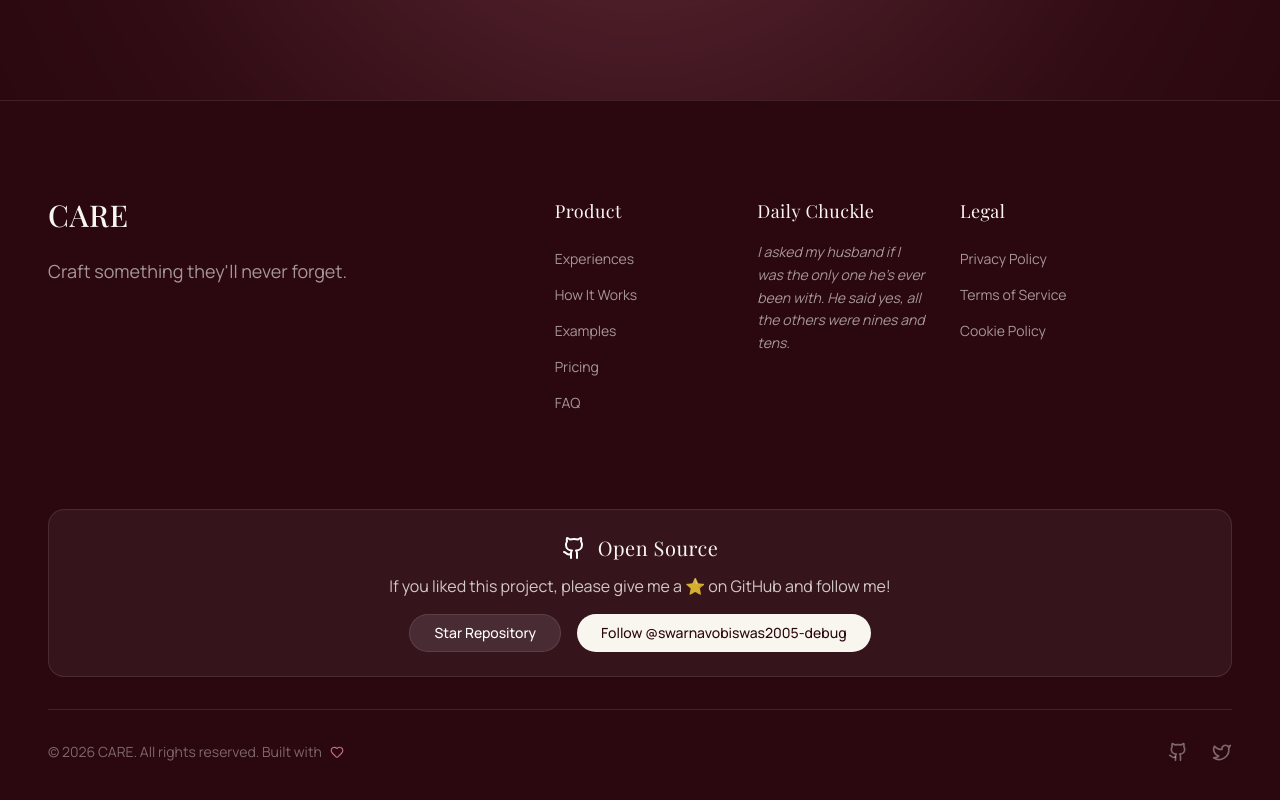
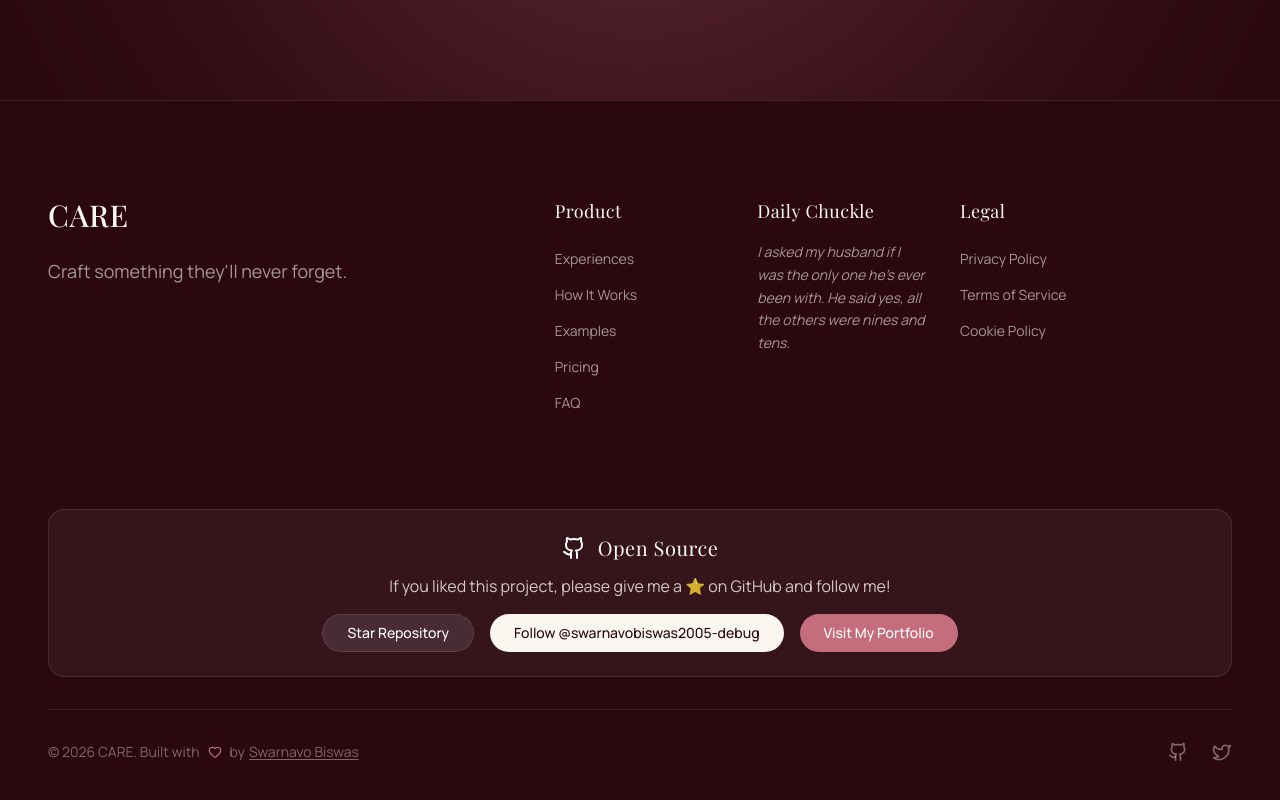
Before and after one commit to swarnavobiswas2005-debug/care, a Next.js app: page / in a window 1280 px wide. Shown: the part 4824-5624 px from the top of the page. Built offline with nearby package versions, Linux system fonts and the light colour scheme; no server answers.

Commit message:
Add portfolio links to footer

```diff
--- a/src/components/Footer.tsx
+++ b/src/components/Footer.tsx
@@ -65,19 +65,22 @@ export function Footer() {
         <p className="text-primary-ivory/80 font-sans mb-4">
           If you liked this project, please give me a ⭐ on GitHub and follow me!
         </p>
-        <div className="flex gap-4">
+        <div className="flex flex-wrap justify-center gap-4">
           <a href="https://github.com/swarnavobiswas2005-debug/care" target="_blank" rel="noopener noreferrer" className="px-6 py-2 bg-white/10 hover:bg-white/20 text-white rounded-full text-sm font-medium transition-colors border border-white/10 flex items-center gap-2">
             Star Repository
           </a>
           <a href="https://github.com/swarnavobiswas2005-debug" target="_blank" rel="noopener noreferrer" className="px-6 py-2 bg-primary-ivory hover:bg-white text-primary-wine rounded-full text-sm font-medium transition-colors flex items-center gap-2">
             Follow @swarnavobiswas2005-debug
           </a>
+          <a href="https://www.swarnavo.co.in" target="_blank" rel="noopener noreferrer" className="px-6 py-2 bg-accent-rose hover:bg-accent-rose/90 text-white rounded-full text-sm font-medium transition-colors flex items-center gap-2">
+            Visit My Portfolio
+          </a>
         </div>
       </div>
 
       <div className="max-w-7xl mx-auto flex flex-col md:flex-row items-center justify-between pt-8 border-t border-white/10 gap-6">
         <p className="text-primary-ivory/40 text-sm font-sans flex items-center gap-1">
-          &copy; {new Date().getFullYear()} CARE. All rights reserved. Built with <Heart size={14} className="text-accent-rose mx-1" />
+          &copy; {new Date().getFullYear()} CARE. Built with <Heart size={14} className="text-accent-rose mx-1" /> by <a href="https://www.swarnavo.co.in" target="_blank" rel="noopener noreferrer" className="hover:text-primary-ivory underline underline-offset-2 transition-colors">Swarnavo Biswas</a>
         </p>
 
         <div className="flex items-center gap-6">
```
